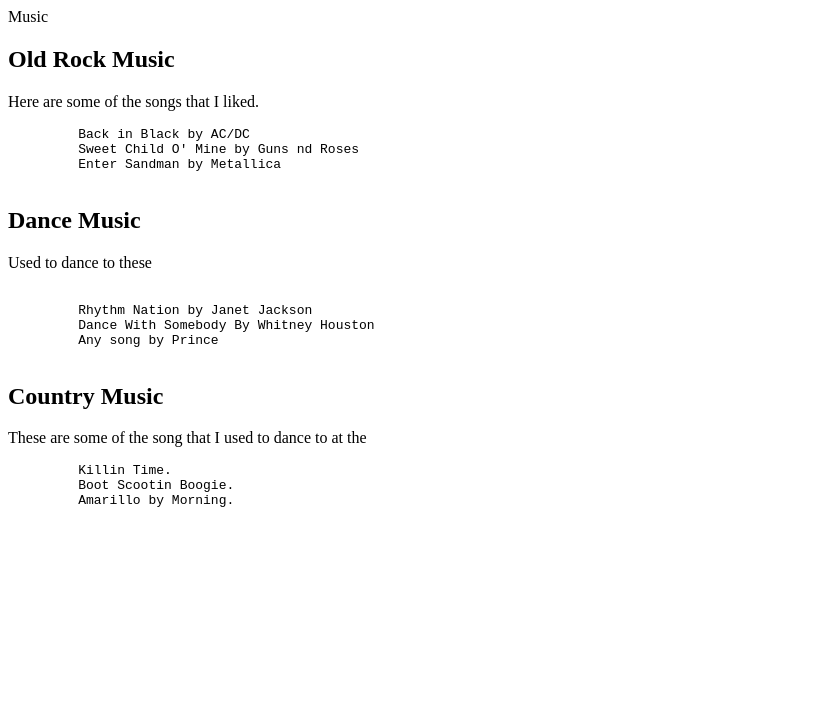
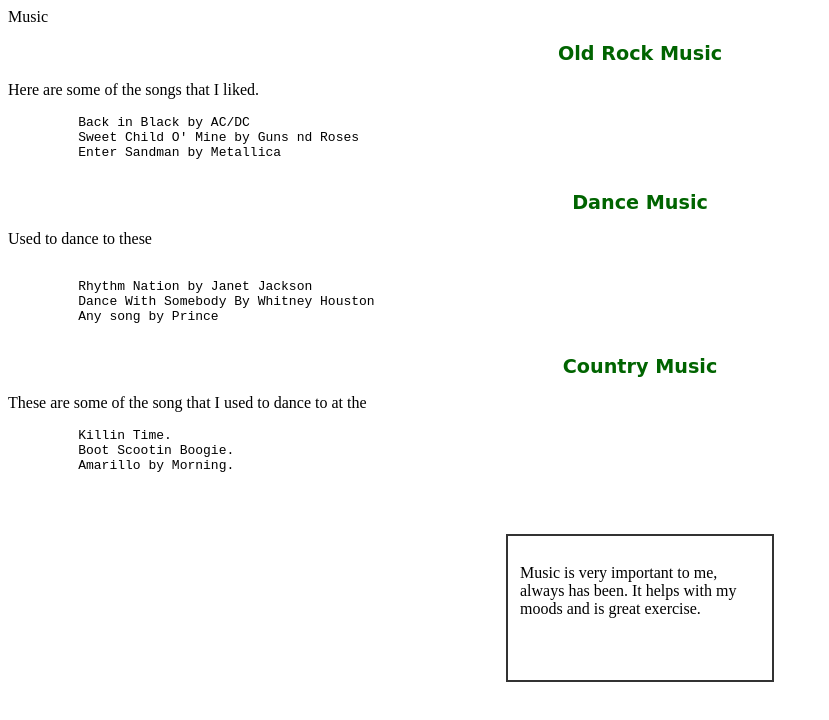
Before and after one commit to slvj1969/w2-d1-structure-box-model, a plain HTML site: page index.html in a window 1280 px wide. Shown: the whole page, without its empty margins (0-829 px from the left). Drawn offline with Linux system fonts and the light colour scheme.

Commit message:
added css

```diff
--- a/index.html
+++ b/index.html
@@ -1,45 +1,56 @@
-<!DOCTYPE html>
+<!doctype html>
 <html lang="en">
   <head>
-    <meta charset="UTF-8">
-    <meta name="viewport" content="width=device-width, initial-scale=1.0">
+    <meta charset="UTF-8" />
+    <meta name="viewport" content="width=device-width, initial-scale=1.0" />
     <title>w2-d1-structure-box-model</title>
+    <link rel="stylesheet" href="style.css">
   </head>
   <body>
-
-    <header> Music</header>
+    <header>Music</header>
     <main>
       <section>
-            <h2>Old Rock Music</h2>
+        <h2 class="music" >Old Rock Music</h2>
         <p>Here are some of the songs that I liked.</p>
         <pre>
          Back in Black by AC/DC
          Sweet Child O' Mine by Guns nd Roses
          Enter Sandman by Metallica
-            </pre>
+            </pre
+        >
       </section>
       <section>
-            <h2>Dance Music</h2>
-            <p> Used to dance to these</p>
+        <h2 class="music">Dance Music</h2>
+        <p>Used to dance to these</p>
         <pre>
 
          Rhythm Nation by Janet Jackson
          Dance With Somebody By Whitney Houston
          Any song by Prince
-            </pre>
+            </pre
+        >
       </section>
       <section>
-            <h2>Country Music</h2>
-            <p> These are some of the song that I used to dance to at the  </p>
+        <h2 class="music">Country Music</h2>
+        <p>These are some of the song that I used to dance to at the</p>
         <pre>
          Killin Time.
          Boot Scootin Boogie.
          Amarillo by Morning.
 
-            </pre>
+
+            </pre
+        >
       </section>
+
+      <div class="box-demo">
+        <p>
+            Music is very important to me, always has been.
+            It helps with my moods and is great exercise.
+        </p>
+
+      </div>
     </main>
     <footer></footer>
-
   </body>
 </html>
--- /dev/null
+++ b/style.css
@@ -0,0 +1,13 @@
+.box-demo {
+  width: 240px;
+  height: 120px;
+  padding: 12px;
+  border: 2px solid #333;
+  margin: 16px auto;
+}
+.music{
+    font-family: cursive;
+    font-size: larger;
+    color: darkgreen;
+   text-align: center;
+}
```
Lines whose indentation alone changed are shown as unchanged.
